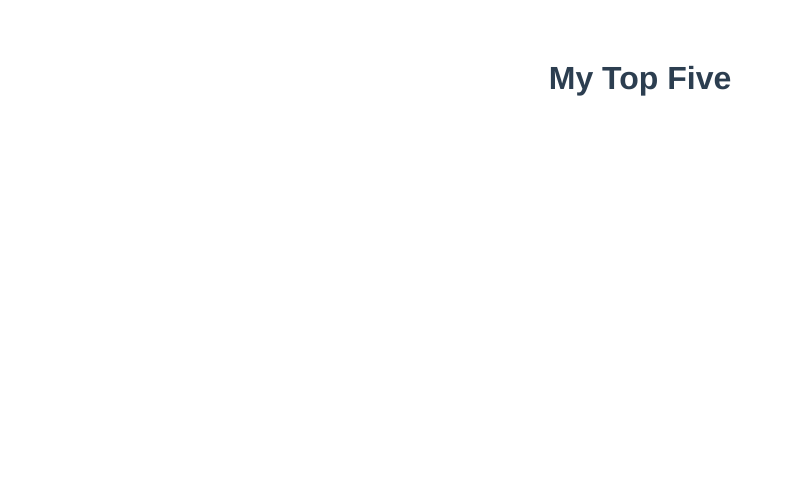
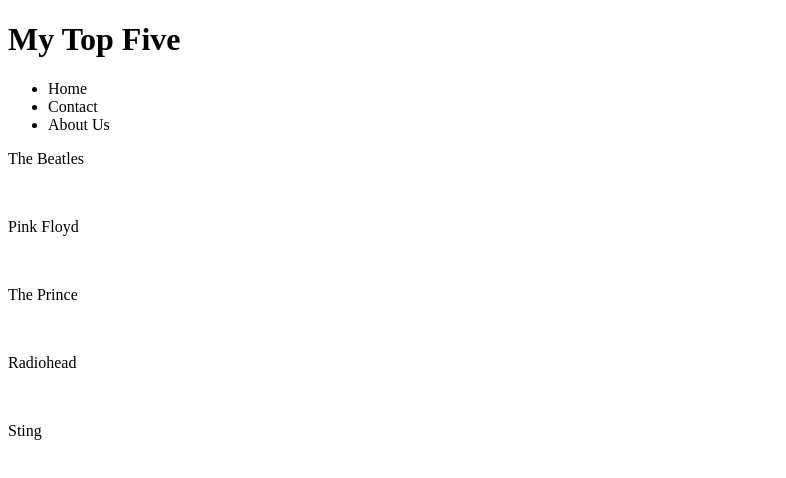
Before and after one commit to Imposter83/My-Top-Five, a Vue app: page / in a window 1280 px wide. Shown: the top 478 px of the page, without its empty margins (0-786 px from the left). Built offline with nearby package versions, Linux system fonts and the light colour scheme.

Commit message:
Barebones html

```diff
--- a/src/App.vue
+++ b/src/App.vue
@@ -1,25 +1,40 @@
 <template>
   <h1>My Top Five</h1>
+  <nav>
+   <ul>
+    <li>Home</li>
+    <li>Contact</li>
+    <li>About Us</li>
+   </ul>
+  </nav>
+  <main>
+  <p>The Beatles</p>
+  <img src="" alt="">
+  <div>
+
+
+  </div>
+  <p>Pink Floyd</p>
+  <img src="" alt="">
+  <div>
+
+  </div>
+  <p>The Prince</p>
+  <img src="" alt="">
+  <div>
+
+  </div>
+
+  <p>Radiohead</p>
+  <img src="" alt="">
+  <div>
+
+  </div>
+  <p>Sting</p>
+  <img src="" alt="">
+  <div>
+
+  </div>
+
+  </main>
 </template>
-
-<script>
-import HelloWorld from './components/HelloWorld.vue'
-/* eslint-disable vue/no-unused-components */
-export default {
-  name: 'App',
-  components: {
-    HelloWorld
-  }
-}
-</script>
-
-<style>
-#app {
-  font-family: Avenir, Helvetica, Arial, sans-serif;
-  -webkit-font-smoothing: antialiased;
-  -moz-osx-font-smoothing: grayscale;
-  text-align: center;
-  color: #2c3e50;
-  margin-top: 60px;
-}
-</style>
```
